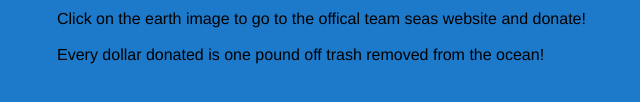
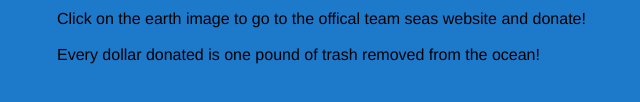
Before and after one commit to ASKiere/EarthDay2022, a plain HTML site: page index.html in a window 1280 px wide. Shown: the part 390-492 px from the top of the page, 451-1091 px from the left. Drawn offline with Linux system fonts and the light colour scheme.

Commit message:
spelling error fixed

```diff
--- a/index.html
+++ b/index.html
@@ -42,7 +42,7 @@ h2 {
 <div class = "cont1">
 <p>This earth day we should all try to help in some way. <br> Thats why this earth day I will be donating 5 dollars to #TeamSeas.</p>
 <h2><em><div id = "you">You</div></em> can help too!</h2>
-<p>Click on the earth image to go to the offical team seas website and donate!<br><br>Every dollar donated is one pound off trash removed from the ocean!</p>
+<p>Click on the earth image to go to the offical team seas website and donate!<br><br>Every dollar donated is one pound of trash removed from the ocean!</p>
 </div>
 </body>
 </html>
```
